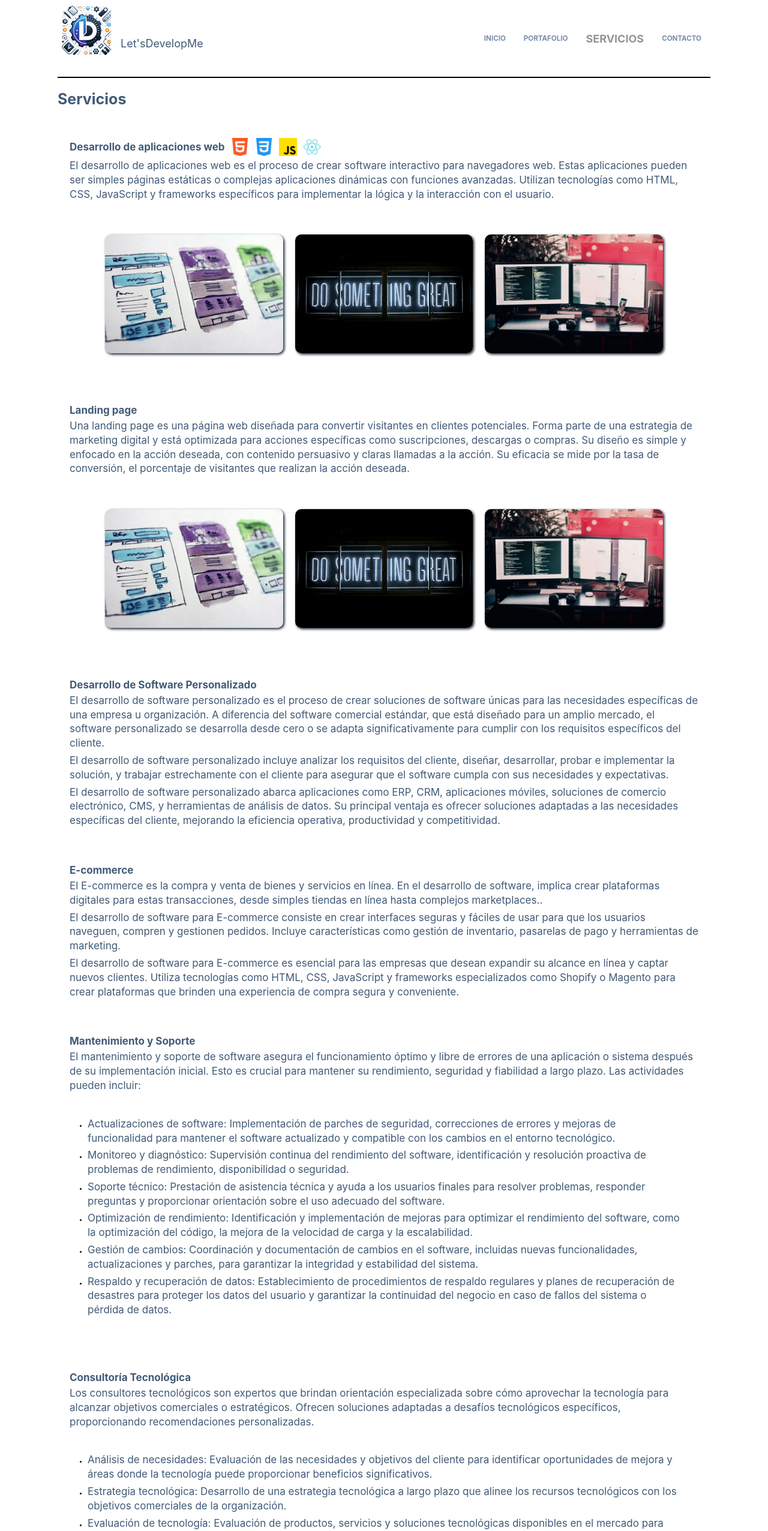
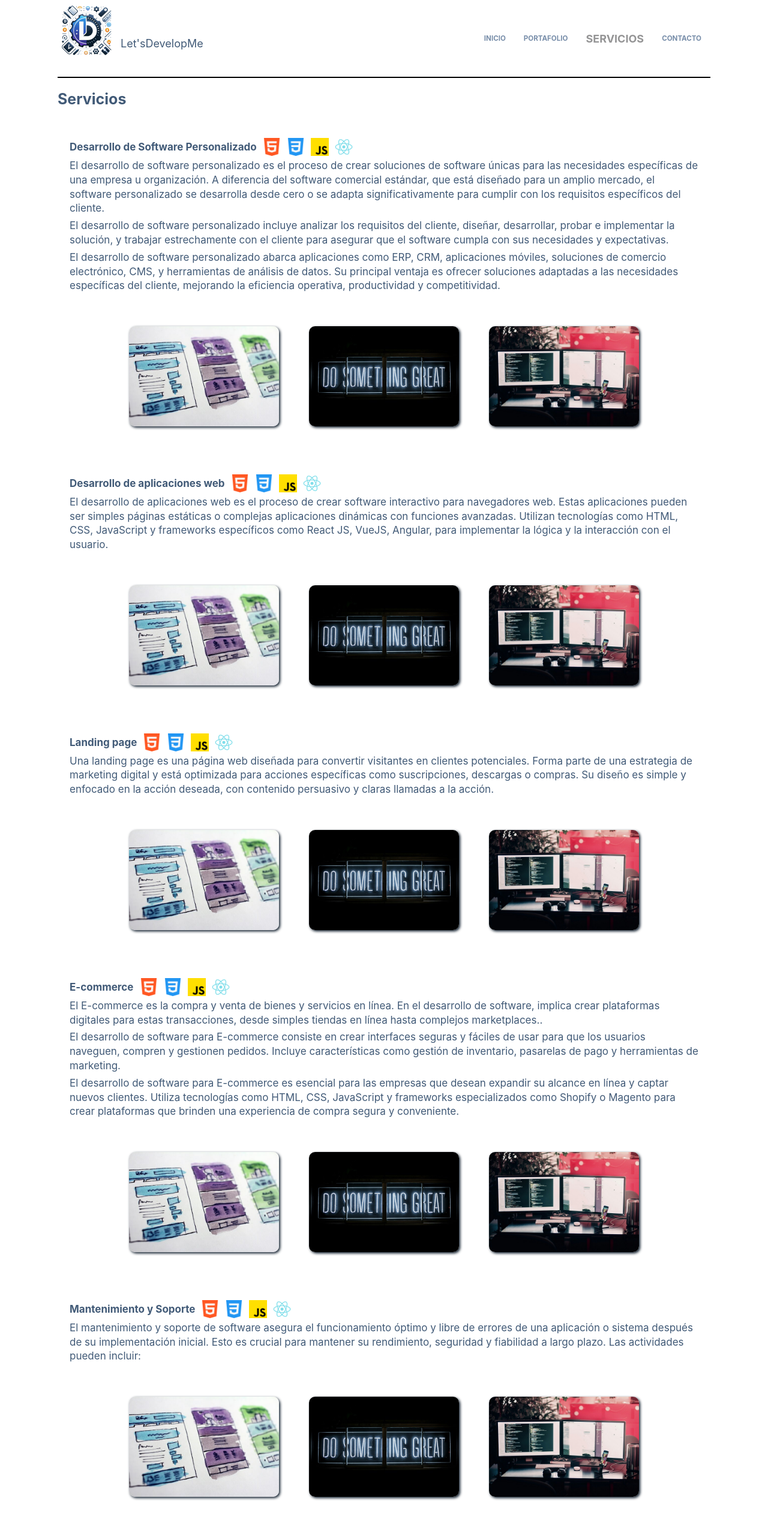
Before and after one commit to GeorgePhD/portfolio2024, a React (Vite) app: page /services in a window 1280 px wide. Shown: the top 2553 px of the page at 60% size. Built offline with nearby package versions, Linux system fonts and the light colour scheme.

Commit message:
update: services images added

```diff
--- a/src/App.css
+++ b/src/App.css
@@ -20,8 +20,6 @@
     --padding-content: 0.5rem;
     --footer-color: #1b263b;
 }
-
-
 
 body {
     margin: 0;
@@ -57,7 +55,6 @@ header.header div.logo h3.name {
 
 .h2 {
     font-size: var(--h2-font-size);
-
 }
 
 /* paragraphs */
@@ -75,7 +72,6 @@ header.header div.logo h3.name {
     margin: 0.5rem 0;
     text-decoration: none;
     transition: var(--transition-all--300);
-
 }
 
 .link-l {
@@ -177,7 +173,7 @@ header.header div.logo h3.name {
     align-items: center;
     justify-content: center;
     margin: 0 auto;
-   /*  min-height: 15rem; */
+    /*  min-height: 15rem; */
     /* line-height: 10rem; */
     text-align: center;
     /* margin-top: 3.5rem; */
@@ -446,30 +442,35 @@ h2.blog__subtitle {
     justify-content: start;
     gap: 1rem;
     margin: 0 auto;
+}
 
-}
 .services__logo {
     width: 3rem;
 }
+
 .services__image__container {
+    max-width: 1400px;
     display: flex;
     flex-direction: row;
     flex-wrap: wrap;
     align-items: center;
     justify-content: center;
-    gap: 2rem;
+    gap: 5rem;
     margin: 0 auto;
     padding: 3rem;
 }
+
 .services__image {
     width: 30%;
     border-radius: 1rem;
     box-shadow: 2px 2px 4px var(--box-shadow-color);
     margin-top: 2rem;
 }
+
 .services__ul {
     padding: 3rem;
 }
+
 p.paragraph {
     font-size: var(--p-font-size);
     line-height: var(--p-line-height);
@@ -541,8 +542,29 @@ input[type='submit']:hover {
 
 /* contact ends here */
 /* responsive design starts here */
+
+@media screen and (width <=1289px) {
+    .services__image {
+        width: 25rem;
+    }
+}
+@media screen and (width <=1096px) {
+    .services__image {
+        width: 20rem;
+    }
+}
 @media screen and (width <=769px) {
 
+    header.header div.logo span img {
+        width: 6rem;
+    }
+
+    header.header div.logo h3.name {
+        font-size: 1.5rem;
+    }
+    .header li a {
+        font-size: 1rem;
+    }
     /* home layout starts here */
     h2.home__subtitle {
         font-size: 2rem;
@@ -577,20 +599,24 @@ input[type='submit']:hover {
         padding-top: 0;
         margin-bottom: 1rem;
     }
+
     .services__image__container {
         gap: 1rem;
         margin: 0 auto;
         padding: 1rem;
     }
+
     .services__image {
         width: 16rem;
         margin-top: 1rem;
     }
+
     .services__ul {
         padding: 3rem;
         padding-top: 1rem;
         padding-bottom: 1rem;
     }
+
     /* services page ends here */
     /* footer starts here */
     .footer {
@@ -622,15 +648,17 @@ input[type='submit']:hover {
         flex-grow: 2;
     }
 
-    .header .logo span {
+    /* .header .logo span {
+        display: none;
+    } */
+    header.header div.logo h3.name {
         display: none;
     }
-
-    .header .logo h3 {
+    /*  .header .logo h3 {
         font-size: 1rem;
         margin-top: 1.5rem;
         display: none;
-    }
+    } */
 
     .header nav {
         flex-grow: 1;
@@ -638,7 +666,6 @@ input[type='submit']:hover {
 
     .header nav ul {
         height: 13rem;
-        /* gap: 1rem; */
     }
 
     .header li {
@@ -648,12 +675,14 @@ input[type='submit']:hover {
         margin-left: 0.5rem;
         margin-right: 0.5rem;
     }
+
     /* header ends here */
     .services__image {
         width: 11rem;
         margin-top: 1rem;
         padding: 0;
     }
+
     /* .services__image.middle__image {
         width: 100%;
         opacity: 70%;
@@ -671,14 +700,24 @@ input[type='submit']:hover {
     padding-top: 1rem;
     gap: 2rem;
 }
-@media screen and (width <= 430px) {
+
+@media screen and (width <=430px) {
+
     h1.home__title,
     h1.home__title strong.span-black-color {
         font-size: 4rem;
     }
+
     h2.home__subtitle--2,
     p.text-centered {
         font-size: 2rem;
+    }
+    .h1 {
+        font-size: 2rem;
+        margin-bottom: 0;
+    }
+    p.paragraph {
+        font-size: 1.4rem;
     }
     .home-page-links {
         padding: 2rem;
@@ -686,40 +725,46 @@ input[type='submit']:hover {
         margin-bottom: 0;
         /* background-color: var(--footer-color); */
     }
+
     div a.home__links {
         font-size: 1.4rem;
         padding: 2rem 3.5rem;
         /* color: white; */
     }
+
     header.header div.logo span {
         display: block;
     }
+
     header.header div.logo span img {
-        width: 4rem;
-        margin-bottom: 2rem;
+        width: 5rem;
+        margin-bottom: 1rem;
     }
+
     article.service {
         padding: 0;
     }
+
     div.portfolio-container img {
         width: 40rem;
     }
+
     .link {
         font-size: 1.6rem;
     }
+
     h3.paragraph {
         font-size: 1.2rem;
     }
+
     .services__image {
         width: 10rem;
     }
-    /* .service__content p.paragraph {
-        width: 60%;
-    } */
-    /* h1.h1 {
-        margin-bottom: 0;
-    } */
+    .services__ul {
+        padding: 1.5rem;
+    }
 }
+
 @media screen and (width <=394px) {
     h2.home__subtitle {
         font-size: 1.5rem;
@@ -736,29 +781,36 @@ input[type='submit']:hover {
     a.home__links {
         font-size: 1.1rem;
     }
+
     .services__image__container {
         gap: 2rem;
         margin: 0 auto;
         padding: 0.5rem;
     }
+
     .services__image {
         width: 9rem;
     }
+
     .services__ul {
         padding: 2rem;
     }
+
     .services__ul li {
         text-wrap: pretty;
         margin-bottom: 1.5rem;
     }
+
     div.portfolio-container img {
         width: 35rem;
     }
+
     .footer {
         min-height: 5rem;
         line-height: 5rem;
         gap: 1.5rem;
     }
+
     ul.nav li a {
         font-size: 1rem;
     }
@@ -769,6 +821,7 @@ input[type='submit']:hover {
     div.portfolio-container img {
         width: 30rem;
     }
+
     .services__image {
         width: 7rem;
     }
--- a/src/Components/Services.jsx
+++ b/src/Components/Services.jsx
@@ -11,6 +11,23 @@ const Services = () => {
       <h1 className='h1'>Servicios</h1>
 
       <section className="services">
+        <article className="service service__3">
+          <section className="service__content">
+            <h2 className='h2'>Desarrollo de Software Personalizado</h2>
+            <img className='services__logo' src={html} alt="html logo" />
+            <img className='services__logo' src={css} alt="html logo" />
+            <img className='services__logo' src={js} alt="html logo" />
+            <img className='services__logo' src={react} alt="html logo" />
+          </section>
+          <p className="paragraph">El desarrollo de software personalizado es el proceso de crear soluciones de software únicas para las necesidades específicas de una empresa u organización. A diferencia del software comercial estándar, que está diseñado para un amplio mercado, el software personalizado se desarrolla desde cero o se adapta significativamente para cumplir con los requisitos específicos del cliente.</p>
+          <p className="paragraph">El desarrollo de software personalizado incluye analizar los requisitos del cliente, diseñar, desarrollar, probar e implementar la solución, y trabajar estrechamente con el cliente para asegurar que el software cumpla con sus necesidades y expectativas.</p>
+          <p className="paragraph">El desarrollo de software personalizado abarca aplicaciones como ERP, CRM, aplicaciones móviles, soluciones de comercio electrónico, CMS, y herramientas de análisis de datos. Su principal ventaja es ofrecer soluciones adaptadas a las necesidades específicas del cliente, mejorando la eficiencia operativa, productividad y competitividad.</p>
+          <div className="services__image__container">
+              <img src={Image1} className="services__image" alt="" />
+              <img src={Image2} className="services__image middle__image" alt="" />
+              <img src={Image3} className="services__image" alt="" />
+          </div>
+        </article>
         <article className="service service__1">
           <section className="service__content">
             <h2 className='h2'>Desarrollo de aplicaciones web</h2>
@@ -19,7 +36,7 @@ const Services = () => {
             <img className='services__logo' src={js} alt="html logo" />
             <img className='services__logo' src={react} alt="html logo" />
           </section>
-          <p className="paragraph">El desarrollo de aplicaciones web es el proceso de crear software interactivo para navegadores web. Estas aplicaciones pueden ser simples páginas estáticas o complejas aplicaciones dinámicas con funciones avanzadas. Utilizan tecnologías como HTML, CSS, JavaScript y frameworks específicos para implementar la lógica y la interacción con el usuario.</p>
+          <p className="paragraph">El desarrollo de aplicaciones web es el proceso de crear software interactivo para navegadores web. Estas aplicaciones pueden ser simples páginas estáticas o complejas aplicaciones dinámicas con funciones avanzadas. Utilizan tecnologías como HTML, CSS, JavaScript y frameworks específicos como React JS, VueJS, Angular, para implementar la lógica y la interacción con el usuario.</p>
           <div className="services__image__container">
               <img src={Image1} className="services__image" alt="" />
               <img src={Image2} className="services__image middle__image" alt="" />
@@ -27,8 +44,14 @@ const Services = () => {
           </div>
         </article>
         <article className="service service__2">
-          <h2 className='h2'>Landing page</h2>
-          <p className="paragraph">Una landing page es una página web diseñada para convertir visitantes en clientes potenciales. Forma parte de una estrategia de marketing digital y está optimizada para acciones específicas como suscripciones, descargas o compras. Su diseño es simple y enfocado en la acción deseada, con contenido persuasivo y claras llamadas a la acción. Su eficacia se mide por la tasa de conversión, el porcentaje de visitantes que realizan la acción deseada.</p>
+          <section className="service__content">
+            <h2 className='h2'>Landing page</h2>
+            <img className='services__logo' src={html} alt="html logo" />
+            <img className='services__logo' src={css} alt="html logo" />
+            <img className='services__logo' src={js} alt="html logo" />
+            <img className='services__logo' src={react} alt="html logo" />
+          </section>
+          <p className="paragraph">Una landing page es una página web diseñada para convertir visitantes en clientes potenciales. Forma parte de una estrategia de marketing digital y está optimizada para acciones específicas como suscripciones, descargas o compras. Su diseño es simple y enfocado en la acción deseada, con contenido persuasivo y claras llamadas a la acción.</p>
           <div className="services__image__container">
               <img src={Image1} className="services__image" alt="" />
               <img src={Image2} className="services__image" alt="" />
@@ -36,20 +59,36 @@ const Services = () => {
           </div>
         </article>
         <article className="service service__3">
-          <h2 className='h2'>Desarrollo de Software Personalizado</h2>
-          <p className="paragraph">El desarrollo de software personalizado es el proceso de crear soluciones de software únicas para las necesidades específicas de una empresa u organización. A diferencia del software comercial estándar, que está diseñado para un amplio mercado, el software personalizado se desarrolla desde cero o se adapta significativamente para cumplir con los requisitos específicos del cliente.</p>
-          <p className="paragraph">El desarrollo de software personalizado incluye analizar los requisitos del cliente, diseñar, desarrollar, probar e implementar la solución, y trabajar estrechamente con el cliente para asegurar que el software cumpla con sus necesidades y expectativas.</p>
-          <p className="paragraph">El desarrollo de software personalizado abarca aplicaciones como ERP, CRM, aplicaciones móviles, soluciones de comercio electrónico, CMS, y herramientas de análisis de datos. Su principal ventaja es ofrecer soluciones adaptadas a las necesidades específicas del cliente, mejorando la eficiencia operativa, productividad y competitividad.</p>
-        </article>
-        <article className="service service__3">
-          <h2 className='h2'>E-commerce</h2>
+          <section className="service__content">
+            <h2 className='h2'>E-commerce</h2>
+            <img className='services__logo' src={html} alt="html logo" />
+            <img className='services__logo' src={css} alt="html logo" />
+            <img className='services__logo' src={js} alt="html logo" />
+            <img className='services__logo' src={react} alt="html logo" />
+          </section>
           <p className="paragraph">El E-commerce es la compra y venta de bienes y servicios en línea. En el desarrollo de software, implica crear plataformas digitales para estas transacciones, desde simples tiendas en línea hasta complejos marketplaces..</p>
           <p className="paragraph">El desarrollo de software para E-commerce consiste en crear interfaces seguras y fáciles de usar para que los usuarios naveguen, compren y gestionen pedidos. Incluye características como gestión de inventario, pasarelas de pago y herramientas de marketing.</p>
           <p className="paragraph">El desarrollo de software para E-commerce es esencial para las empresas que desean expandir su alcance en línea y captar nuevos clientes. Utiliza tecnologías como HTML, CSS, JavaScript y frameworks especializados como Shopify o Magento para crear plataformas que brinden una experiencia de compra segura y conveniente.</p>
+          <div className="services__image__container">
+              <img src={Image1} className="services__image" alt="" />
+              <img src={Image2} className="services__image middle__image" alt="" />
+              <img src={Image3} className="services__image" alt="" />
+          </div>
         </article>
         <article className="service service__3">
-          <h2 className='h2'>Mantenimiento y Soporte</h2>
+          <section className="service__content">
+            <h2 className='h2'>Mantenimiento y Soporte</h2>
+            <img className='services__logo' src={html} alt="html logo" />
+            <img className='services__logo' src={css} alt="html logo" />
+            <img className='services__logo' src={js} alt="html logo" />
+            <img className='services__logo' src={react} alt="html logo" />
+          </section>
           <p className="paragraph">El mantenimiento y soporte de software asegura el funcionamiento óptimo y libre de errores de una aplicación o sistema después de su implementación inicial. Esto es crucial para mantener su rendimiento, seguridad y fiabilidad a largo plazo. Las actividades pueden incluir:</p>
+          <div className="services__image__container">
+              <img src={Image1} className="services__image" alt="" />
+              <img src={Image2} className="services__image middle__image" alt="" />
+              <img src={Image3} className="services__image" alt="" />
+          </div>
           <ul className="services__ul">
             <li><p className="paragraph">Actualizaciones de software: Implementación de parches de seguridad, correcciones de errores y mejoras de funcionalidad para mantener el software actualizado y compatible con los cambios en el entorno tecnológico.</p></li>
             <li><p className="paragraph">Monitoreo y diagnóstico: Supervisión continua del rendimiento del software, identificación y resolución proactiva de problemas de rendimiento, disponibilidad o seguridad.</p></li>
@@ -60,8 +99,19 @@ const Services = () => {
           </ul>
         </article>
         <article className="service service__3">
-          <h2 className='h2'>Consultoría Tecnológica</h2>
+          <section className="service__content">
+            <h2 className='h2'>Consultoría Tecnológica</h2>
+            <img className='services__logo' src={html} alt="html logo" />
+            <img className='services__logo' src={css} alt="html logo" />
+            <img className='services__logo' src={js} alt="html logo" />
+            <img className='services__logo' src={react} alt="html logo" />
+          </section>
           <p className="paragraph">Los consultores tecnológicos son expertos que brindan orientación especializada sobre cómo aprovechar la tecnología para alcanzar objetivos comerciales o estratégicos. Ofrecen soluciones adaptadas a desafíos tecnológicos específicos, proporcionando recomendaciones personalizadas.</p>
+          <div className="services__image__container">
+              <img src={Image1} className="services__image" alt="" />
+              <img src={Image2} className="services__image middle__image" alt="" />
+              <img src={Image3} className="services__image" alt="" />
+          </div>
           <ul className="services__ul">
             <li><p className="paragraph">Análisis de necesidades: Evaluación de las necesidades y objetivos del cliente para identificar oportunidades de mejora y áreas donde la tecnología puede proporcionar beneficios significativos.</p></li>
             <li><p className="paragraph">Estrategia tecnológica: Desarrollo de una estrategia tecnológica a largo plazo que alinee los recursos tecnológicos con los objetivos comerciales de la organización.</p></li>
@@ -73,8 +123,19 @@ const Services = () => {
           </ul>
         </article>
         <article className="service service__4">
-          <h2 className='h2'>Fotografía</h2>
+          <section className="service__content">
+            <h2 className='h2'>Fotografía</h2>
+            <img className='services__logo' src={html} alt="html logo" />
+            <img className='services__logo' src={css} alt="html logo" />
+            <img className='services__logo' src={js} alt="html logo" />
+            <img className='services__logo' src={react} alt="html logo" />
+          </section>
           <p className="paragraph">La fotografía web mejora la estética y la usabilidad de un sitio mediante imágenes digitales. Es fundamental para crear experiencias visuales atractivas en línea. Aspectos clave incluyen:</p>
+          <div className="services__image__container">
+              <img src={Image1} className="services__image" alt="" />
+              <img src={Image2} className="services__image middle__image" alt="" />
+              <img src={Image3} className="services__image" alt="" />
+          </div>
             <ul className="services__ul">
               <li><p className="paragraph">Imágenes de fondo: El uso de imágenes de fondo de alta calidad puede agregar profundidad y personalidad a un sitio web, creando una impresión visual impactante desde el primer vistazo.</p></li>
               <li><p className="paragraph">mágenes de productos: En el caso de sitios de comercio electrónico u otros sitios que presentan productos, las imágenes de productos de alta calidad son fundamentales para atraer y convencer a los clientes potenciales.</p></li>
```
